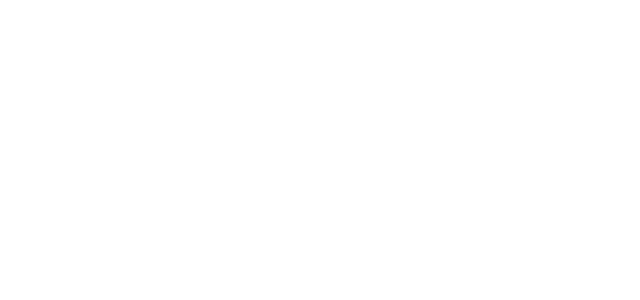
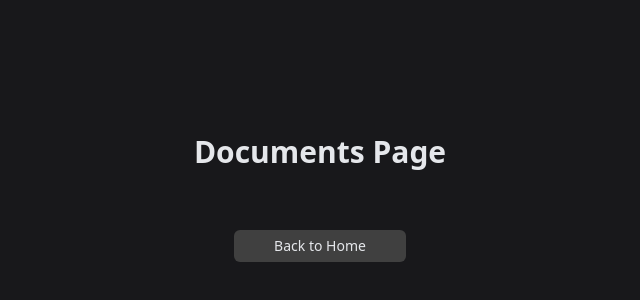
Before and after one commit to Nawshhh/docs-management-system, a React app in the folder frontend/: page /documents in a window 1280 px wide. Before the commit this address had no page. Shown: the part 202-502 px from the top of the page, without its empty margins (320-960 px from the left). Built offline with nearby package versions, Linux system fonts and the light colour scheme; the HTML template or start-up script is replaced by a standard one.

Commit message:
started documents page

```diff
--- a/frontend/src/main.tsx
+++ b/frontend/src/main.tsx
@@ -12,6 +12,7 @@
 import CreateAccount from './pages/CreateAccount';
 import Roles from './pages/Roles';
 import Logs from './pages/Logs';
+import Documents from './pages/Documents';
 
 createRoot(document.getElementById('root')!).render(
   <StrictMode>
@@ -25,6 +26,7 @@
         <Route path="/create-account" element={<CreateAccount/>}/>
         <Route path="/roles" element={<Roles/>}/>
         <Route path="/system-logs" element={<Logs/>}/>
+        <Route path="/documents" element={<Documents/>}/>
       </Routes>
       <Toaster position="bottom-right" reverseOrder={true}/>
     </BrowserRouter>
--- /dev/null
+++ b/frontend/src/pages/Documents.tsx
@@ -0,0 +1,24 @@
+import { useState } from "react"
+import { useNavigate } from "react-router-dom";
+
+function Documents() {
+
+  const navigate = useNavigate();
+
+  const handleHome = () => {
+    navigate("/admin-homepage");
+  }
+
+
+  return (
+    <div className='w-screen h-screen flex flex-col items-center justify-center bg-zinc-900 px-20 md:px-80 sm:px-10'>
+        <p className='font-semibold text-3xl text-gray-200 mb-10'>Documents Page</p>
+        <button
+            onClick={handleHome}
+            className='mt-5 h-8 px-10 bg-neutral-700 hover:bg-neutral-600 rounded-md text-gray-200 hover:text-gray-300 text-sm cursor-pointer'
+        >Back to Home</button>
+    </div>
+  )
+}
+
+export default Documents
```
